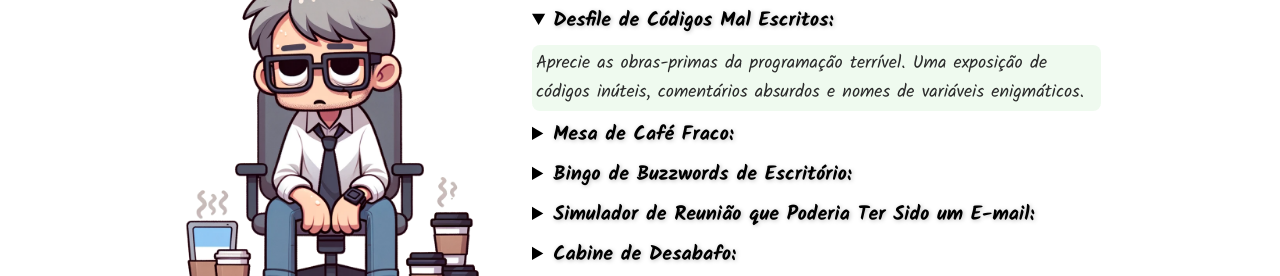
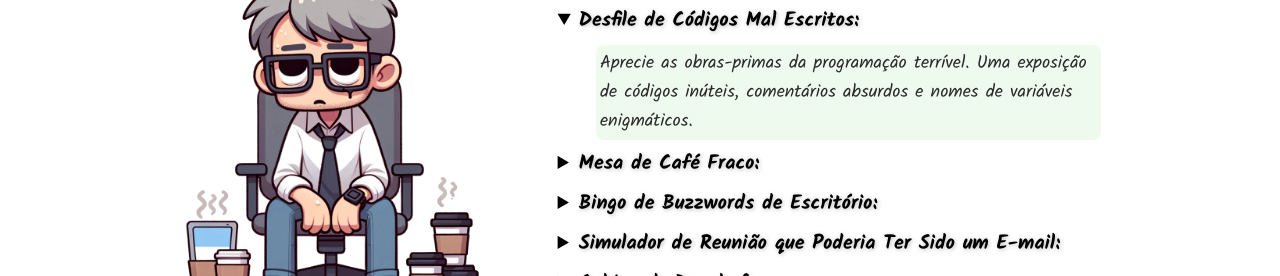
Before and after one commit to IsacJfs/aniversario, a website built with Parcel: page src/index.html in a window 1280 px wide. Both pictures are taken after a click on the heading "Desfile de Códigos Mal Escritos:". Shown: the part 500-776 px from the top of the page. Built offline with nearby package versions, Linux system fonts and the light colour scheme.

Commit message:
:test_tube: corrigindo espaçamento do sumary

```diff
--- a/src/styles/_aventuras.scss
+++ b/src/styles/_aventuras.scss
@@ -50,13 +50,14 @@
                 @include text-styles(20px);
                 font-weight: bold;
                 text-shadow: 1px 1px 4px #00000042;
+                @include margin-set(8px, 2vw, 0, 2vw);
             }
 
             &__text {
                 cursor: pointer;
                 transition: 0.8s ease;
                 @include text-styles(18px, $color: rgb(43, 43, 43));
-                @include margin-set(8px, 2vw);
+                @include margin-set(8px, 2vw, 0, 5vw);
                 background-color: #9cdf9628;
                 padding: 4px;
                 border-radius: 8px;
```
